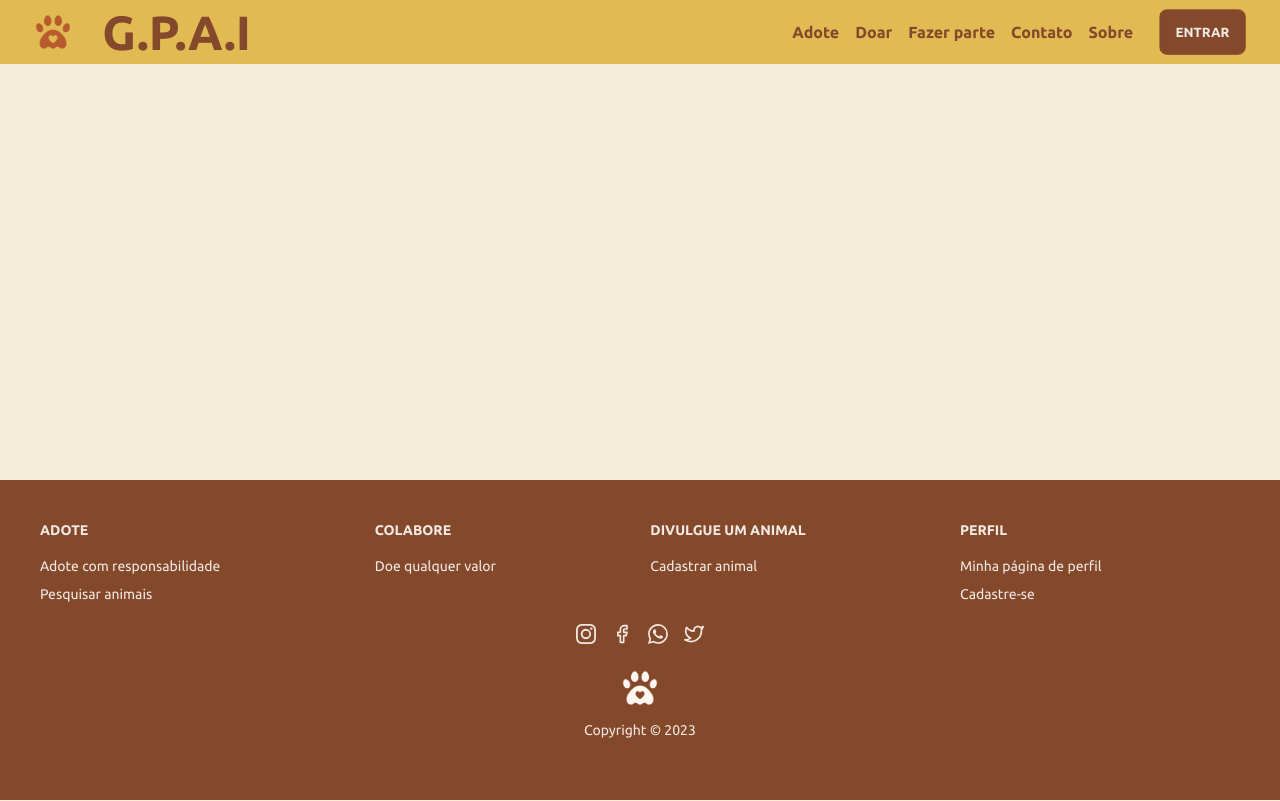
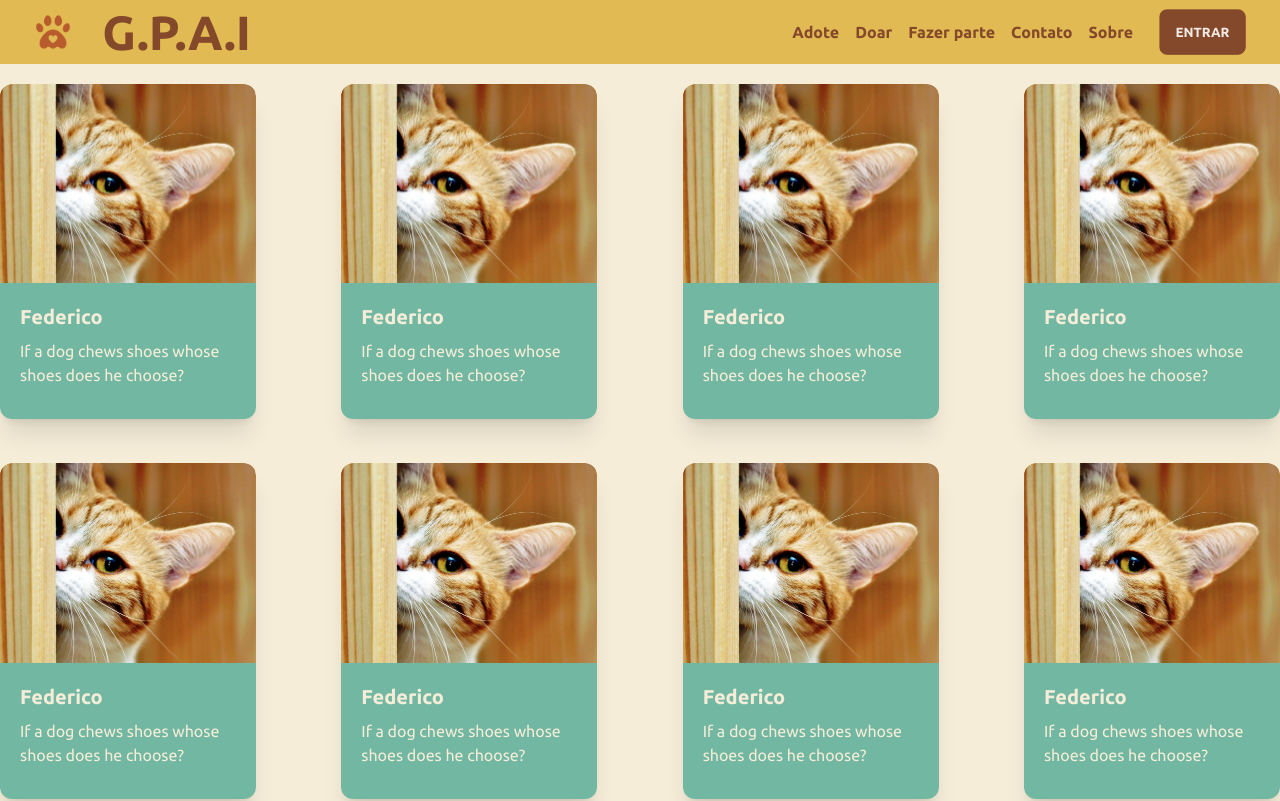
Before and after one commit to IsraelJorge/site_gpai, a React (Vite) app: page / in a window 1280 px wide. Shown: the top 801 px of the page. Built offline with nearby package versions, Linux system fonts and the light colour scheme.

Commit message:
feat: add component card

```diff
--- a/src/App.tsx
+++ b/src/App.tsx
@@ -1,12 +1,18 @@
+import { Card } from './components/Card';
 import { Footer } from './components/Footer';
 import { Header } from './components/Header';
-import { Input } from './components/Input';
 
 export function App() {
   return (
     <div className="h-screen flex flex-col justify-between">
       <Header />
-      <div className="max-w-7xl mx-auto"></div>
+      <div className="w-full max-w-7xl mx-auto">
+        <div className="w-full flex flex-wrap items-center justify-between gap-1">
+          {new Array(8).fill('').map((_, index) => (
+            <Card key={index} />
+          ))}
+        </div>
+      </div>
       <Footer />
     </div>
   );
--- /dev/null
+++ b/src/components/Card.tsx
@@ -0,0 +1,19 @@
+import ImageCat from '../assets/gato-.jpg';
+
+export function Card() {
+  return (
+    <div className="card w-64 my-5 rounded-xl overflow-hidden bg-base-100 shadow-xl">
+      <figure>
+        <img
+          src={ImageCat}
+          alt="Gato"
+          className="hover:scale-125 transition-all"
+        />
+      </figure>
+      <div className="card-body text-base-100 bg-secondary px-5 pt-5 pb-8">
+        <h2 className="card-title cursor-pointer">Federico</h2>
+        <p>If a dog chews shoes whose shoes does he choose?</p>
+      </div>
+    </div>
+  );
+}
```
Also changed, not shown: src/assets/gato-.jpg (added).
